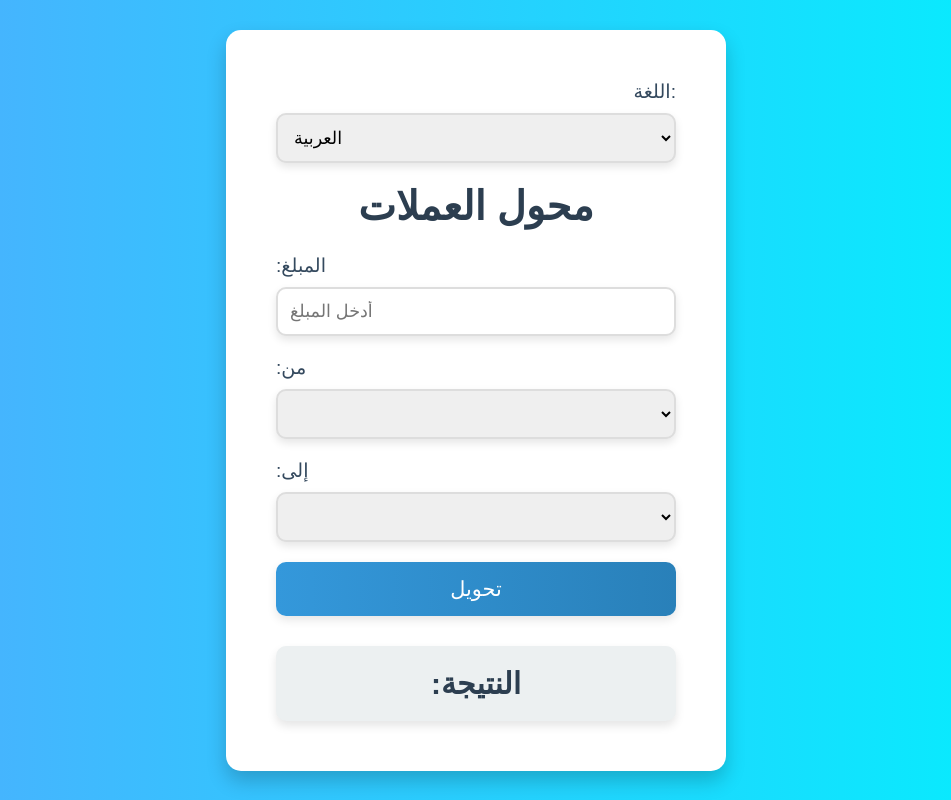
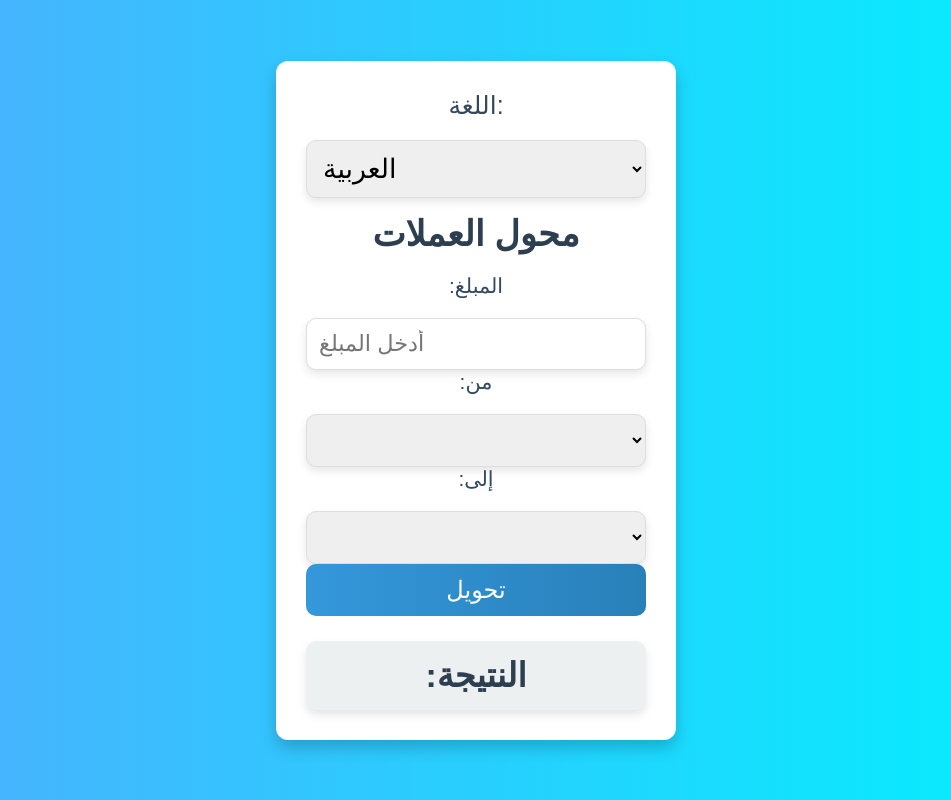
Before and after one commit to anas-samy78/-12, a plain HTML site: page index.html in a window 1280 px wide. Shown: the whole page, without its empty margins (164-1115 px from the left). Drawn offline with Linux system fonts and the light colour scheme; no server answers.

Commit message:
Add files via upload

```diff
--- a/index.html
+++ b/index.html
@@ -14,31 +14,6 @@
             <select id="languageSelector" onchange="changeLanguage()">
                 <option value="ar">العربية</option>
                 <option value="en">English</option>
-                <option value="fr">Français</option>
-                <option value="es">Español</option>
-                <option value="de">Deutsch</option>
-                <option value="it">Italiano</option>
-                <option value="pt">Português</option>
-                <option value="ru">Русский</option>
-                <option value="zh">中文</option>
-                <option value="ja">日本語</option>
-                <option value="hi">हिंदी</option>
-                <option value="ko">한국어</option>
-                <option value="nl">Nederlands</option>
-                <option value="sv">Svenska</option>
-                <option value="no">Norsk</option>
-                <option value="da">Dansk</option>
-                <option value="fi">Suomi</option>
-                <option value="tr">Türkçe</option>
-                <option value="pl">Polski</option>
-                <option value="id">Bahasa Indonesia</option>
-                <option value="th">ภาษาไทย</option>
-                <option value="vi">Tiếng Việt</option>
-                <option value="ms">Bahasa Melayu</option>
-                <option value="cs">Čeština</option>
-                <option value="sk">Slovenčina</option>
-                <option value="el">Ελληνικά</option>
-                <option value="he">עברית</option>
             </select>
         </div>
 
--- a/script.js
+++ b/script.js
@@ -1,145 +1,63 @@
-// جلب أسعار العملات
-async function fetchExchangeRates() {
+// جلب أسعار العملات من API
+async function fetchExchangeRates(baseCurrency) {
+    const apiUrl = `https://open.er-api.com/v6/latest/${baseCurrency}`;
     try {
-        const response = await fetch("https://api.exchangerate-api.com/v4/latest/USD");
+        const response = await fetch(apiUrl);
         const data = await response.json();
-        return data.rates;
+        if (data.result === "success") {
+            return data.rates;
+        } else {
+            throw new Error("Failed to fetch exchange rates.");
+        }
     } catch (error) {
-        alert("Error fetching exchange rates.");
+        alert("Error fetching exchange rates: " + error.message);
         return {};
     }
 }
 
-// قائمة العملات وأسماؤها (بـ 28 لغة)
-const currencyNames = {
-    "USD": {
-        ar: "الدولار الأمريكي", en: "US Dollar", fr: "Dollar Américain",
-        es: "Dólar Estadounidense", de: "US-Dollar", it: "Dollaro Statunitense",
-        pt: "Dólar Americano", ru: "Доллар США", zh: "美元", ja: "米ドル",
-        hi: "अमेरिकी डॉलर", ko: "미국 달러", nl: "Amerikaanse Dollar", sv: "Amerikansk Dollar",
-        no: "Amerikansk Dollar", da: "Amerikansk Dollar", fi: "Yhdysvaltain Dollari",
-        tr: "Amerikan Doları", pl: "Dolar Amerykański", id: "Dolar Amerika",
-        th: "ดอลลาร์สหรัฐ", vi: "Đô la Mỹ", ms: "Dolar Amerika", cs: "Americký Dolar",
-        sk: "Americký Dolár", el: "Δολάριο ΗΠΑ", he: "דולר אמריקאי",
-    },
-    "EUR": {
-        ar: "اليورو", en: "Euro", fr: "Euro", es: "Euro", de: "Euro",
-        it: "Euro", pt: "Euro", ru: "Евро", zh: "欧元", ja: "ユーロ",
-        hi: "यूरो", ko: "유로", nl: "Euro", sv: "Euro", no: "Euro",
-        da: "Euro", fi: "Euro", tr: "Euro", pl: "Euro", id: "Euro",
-        th: "ยูโร", vi: "Euro", ms: "Euro", cs: "Euro", sk: "Euro",
-        el: "Ευρώ", he: "אירו",
-    },
-    "GBP": {
-        ar: "الجنيه الإسترليني", en: "British Pound", fr: "Livre Sterling",
-        es: "Libra Esterlina", de: "Britisches Pfund", it: "Sterlina Britannica",
-        pt: "Libra Esterlina", ru: "Британский фунт", zh: "英镑", ja: "英国ポンド",
-        hi: "ब्रिटिश पाउंड", ko: "영국 파운드", nl: "Britse Pond", sv: "Brittiskt Pund",
-        no: "Britisk Pund", da: "Britisk Pund", fi: "Englannin Punta", tr: "İngiliz Sterlini",
-        pl: "Funt Brytyjski", id: "Pound Inggris", th: "ปอนด์อังกฤษ", vi: "Bảng Anh",
-        ms: "Pound British", cs: "Britská Libra", sk: "Britská Libra", el: "Λίρα Στερλίνα",
-        he: "פאונד בריטי",
-    },
-    // أضف باقي العملات بنفس التنسيق
-};
-
-// النصوص بـ 28 لغة
-const translations = {
-    ar: {
-        pageTitle: "محول العملات",
-        languageLabel: "اللغة:",
-        appTitle: "محول العملات",
-        amountLabel: ":المبلغ",
-        fromCurrencyLabel: ":من",
-        toCurrencyLabel: ":إلى",
-        convertButton: "تحويل",
-        resultText: ":النتيجة",
-    },
-    en: {
-        pageTitle: "Currency Converter",
-        languageLabel: "Language:",
-        appTitle: "Currency Converter",
-        amountLabel: "Amount:",
-        fromCurrencyLabel: "From:",
-        toCurrencyLabel: "To:",
-        convertButton: "Convert",
-        resultText: "Result:",
-    },
-    fr: {
-        pageTitle: "Convertisseur de Devises",
-        languageLabel: "Langue :",
-        appTitle: "Convertisseur de Devises",
-        amountLabel: "Montant :",
-        fromCurrencyLabel: "De :",
-        toCurrencyLabel: "À :",
-        convertButton: "Convertir",
-        resultText: "Résultat :",
-    },
-    // أضف باقي اللغات هنا
-};
-
-// تعبئة القوائم
+// إعداد القوائم بالعملات
 async function populateCurrencyOptions() {
-    const rates = await fetchExchangeRates();
+    const rates = await fetchExchangeRates("USD");
     const fromCurrency = document.getElementById("fromCurrency");
     const toCurrency = document.getElementById("toCurrency");
-    const language = document.getElementById("languageSelector").value;
 
+    // مسح الخيارات القديمة
     fromCurrency.innerHTML = "";
     toCurrency.innerHTML = "";
 
     Object.keys(rates).forEach(currency => {
-        const name = currencyNames[currency]?.[language] || currency;
-
-        const optionFrom = new Option(name, currency);
-        const optionTo = new Option(name, currency);
+        const optionFrom = new Option(currency, currency);
+        const optionTo = new Option(currency, currency);
         fromCurrency.add(optionFrom);
         toCurrency.add(optionTo);
     });
 
+    // تعيين القيم الافتراضية
     fromCurrency.value = "USD";
     toCurrency.value = "EUR";
 }
 
-// تحويل العملات
+// دالة تحويل العملات
 async function convertCurrency() {
     const amount = parseFloat(document.getElementById("amount").value);
     const fromCurrency = document.getElementById("fromCurrency").value;
     const toCurrency = document.getElementById("toCurrency").value;
-    const language = document.getElementById("languageSelector").value;
 
-    if (!amount || amount <= 0) {
-        alert(translations[language].amountLabel + " is required.");
+    if (isNaN(amount) || amount <= 0) {
+        alert("يرجى إدخال مبلغ صالح.");
         return;
     }
 
-    const rates = await fetchExchangeRates();
-    const converted = (amount * rates[toCurrency]) / rates[fromCurrency];
-    const resultText = document.getElementById("resultText");
-    resultText.textContent = `${translations[language].resultText} ${converted.toFixed(2)} ${currencyNames[toCurrency][language]}`;
+    const rates = await fetchExchangeRates(fromCurrency);
+
+    if (!rates[toCurrency]) {
+        alert("فشل في العثور على سعر الصرف للعملة المحددة.");
+        return;
+    }
+
+    const convertedAmount = amount * rates[toCurrency];
+    document.getElementById("resultText").textContent = `النتيجة: ${convertedAmount.toFixed(2)} ${toCurrency}`;
 }
 
-// تغيير اللغة
-function changeLanguage() {
-    const language = document.getElementById("languageSelector").value;
-    const elements = {
-        pageTitle: document.getElementById("pageTitle"),
-        languageLabel: document.getElementById("languageLabel"),
-        appTitle: document.getElementById("appTitle"),
-        amountLabel: document.getElementById("amountLabel"),
-        fromCurrencyLabel: document.getElementById("fromCurrencyLabel"),
-        toCurrencyLabel: document.getElementById("toCurrencyLabel"),
-        convertButton: document.getElementById("convertButton"),
-        resultText: document.getElementById("resultText"),
-    };
-
-    Object.keys(elements).forEach(key => {
-        elements[key].textContent = translations[language][key];
-    });
-
-    populateCurrencyOptions();
-}
-
-// تحميل البيانات عند التشغيل
+// تحميل القوائم عند تشغيل التطبيق
 populateCurrencyOptions();
-changeLanguage();
--- a/styles.css
+++ b/styles.css
@@ -15,14 +15,13 @@ body {
     color: #333;
 }
 
-/* الحاوية الرئيسية */
 .app-container {
     background-color: #ffffff;
-    padding: 50px;
-    border-radius: 15px;
-    box-shadow: 0 10px 20px rgba(0, 0, 0, 0.2);
+    padding: 30px; /* تقليل الحواف الداخلية */
+    border-radius: 12px;
+    box-shadow: 0 8px 16px rgba(0, 0, 0, 0.2);
     text-align: center;
-    max-width: 500px;
+    max-width: 400px; /* تصغير العرض */
     width: 90%;
     transition: transform 0.3s ease;
 }
@@ -31,78 +30,54 @@ body {
     transform: scale(1.03);
 }
 
-/* عنوان التطبيق */
 h1 {
     color: #2c3e50;
-    margin-bottom: 25px;
-    font-size: 2.5em;
+    margin-bottom: 20px;
+    font-size: 2.2em; /* تكبير النص */
 }
 
-/* أقسام الإدخال */
-.input-section,
-.currency-selection {
-    margin-bottom: 20px;
-    text-align: left;
-}
-
-/* النصوص والعناوين */
 label {
     color: #34495e;
-    font-size: 1.2em;
-    margin-bottom: 5px;
+    font-size: 1.3em; /* تكبير النص */
+    margin-bottom: 10px;
     display: block;
 }
 
-/* الحقول والقوائم */
 input[type="number"],
 select {
     width: 100%;
-    padding: 12px;
-    font-size: 1.1em;
-    border: 2px solid #ddd;
+    padding: 12px; /* تقليل المسافة الداخلية */
+    font-size: 1.4em; /* تكبير النص */
+    border: 1px solid #ddd;
     border-radius: 10px;
-    margin-top: 5px;
+    margin-top: 10px;
     box-shadow: 0 4px 8px rgba(0, 0, 0, 0.1);
-    transition: border-color 0.3s;
 }
 
-input[type="number"]:focus,
-select:focus {
-    border-color: #3498db;
-}
-
-/* الأزرار */
 button {
     width: 100%;
-    padding: 15px;
+    padding: 12px; /* تقليل المسافة الداخلية */
     background: linear-gradient(to right, #3498db, #2980b9);
     color: white;
     border: none;
     border-radius: 10px;
-    font-size: 1.3em;
+    font-size: 1.5em; /* تكبير النص */
     cursor: pointer;
     transition: background 0.3s ease;
-    box-shadow: 0 4px 10px rgba(0, 0, 0, 0.1);
 }
 
-button:hover {
-    background: linear-gradient(to right, #3b5998, #3498db);
-}
-
-/* النتيجة */
 .result {
-    margin-top: 30px;
+    margin-top: 25px; /* تقليل المسافة العلوية */
     color: #2c3e50;
-    font-size: 1.6em;
+    font-size: 1.8em; /* تكبير النص */
     font-weight: bold;
     background: #ecf0f1;
-    padding: 20px;
+    padding: 15px; /* تقليل الحواف الداخلية */
     border-radius: 10px;
     box-shadow: 0 5px 10px rgba(0, 0, 0, 0.1);
 }
 
-/* قائمة اللغة */
 .language-selection {
-    text-align: right;
-    margin-bottom: 20px;
+    margin-bottom: 15px; /* تقليل المسافة السفلية */
+    font-size: 1.2em; /* تكبير النص */
 }
```
